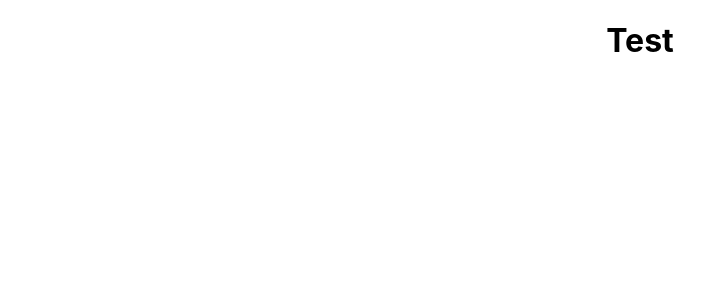
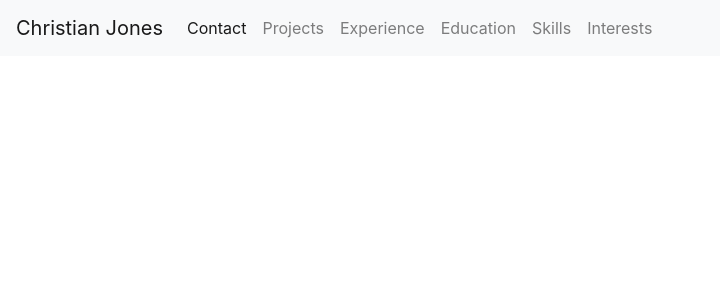
Before and after one commit to jonesec2/React_Portfolio, a React (Create React App) app: page / in a window 1280 px wide. Shown: the top 300 px of the page, without its empty margins (0-720 px from the left). Built offline with nearby package versions, Linux system fonts and the light colour scheme.

Commit message:
Added wrapper and nav bar components

```diff
--- a/package.json
+++ b/package.json
@@ -8,6 +8,7 @@
     "@testing-library/user-event": "^7.2.1",
     "react": "^16.13.1",
     "react-dom": "^16.13.1",
+    "react-router-dom": "^5.1.2",
     "react-scripts": "3.4.1"
   },
   "scripts": {
--- a/public/index.html
+++ b/public/index.html
@@ -1,20 +1,21 @@
 <!DOCTYPE html>
 <html lang="en">
+
    <head>
       <meta charset="utf-8" />
       <link rel="icon" href="%PUBLIC_URL%/favicon.ico" />
       <meta name="viewport" content="width=device-width, initial-scale=1" />
       <meta name="theme-color" content="#000000" />
-    <meta
-      name="description"
-      content="Web site created using create-react-app"
-    />
+      <meta name="description" content="Web site created using create-react-app" />
       <link rel="apple-touch-icon" href="%PUBLIC_URL%/logo192.png" />
       <!--
          manifest.json provides metadata used when your web app is installed on a
          user's mobile device or desktop. See https://developers.google.com/web/fundamentals/web-app-manifest/
       -->
       <link rel="manifest" href="%PUBLIC_URL%/manifest.json" />
+      <link href="https://maxcdn.bootstrapcdn.com/font-awesome/4.7.0/css/font-awesome.min.css" rel="stylesheet" />
+      <link rel="stylesheet" href="https://cdnjs.cloudflare.com/ajax/libs/twitter-bootstrap/4.0.0/css/bootstrap.min.css" />
+
       <!--
          Notice the use of %PUBLIC_URL% in the tags above.
          It will be replaced with the URL of the `public` folder during the build.
@@ -24,8 +25,9 @@
          work correctly both with client-side routing and a non-root public URL.
          Learn how to configure a non-root public URL by running `npm run build`.
       -->
-    <title>React App</title>
+      <title>Edward Jones</title>
    </head>
+
    <body>
       <noscript>You need to enable JavaScript to run this app.</noscript>
       <div id="root"></div>
@@ -40,4 +42,5 @@
          To create a production bundle, use `npm run build` or `yarn build`.
       -->
    </body>
+
 </html>
--- a/src/App.js
+++ b/src/App.js
@@ -1,13 +1,29 @@
 import React from 'react';
+import {
+   BrowserRouter as Router,
+   // Switch,
+   // Route,
+   // Link,
+   // useRouteMatch,
+   // useParams
+ } from "react-router-dom";
 // import logo from './logo.svg';
 import './App.css';
+import Wrapper from './components/Wrapper/Wrapper';
+import Navbar from './components/Navbar/Navbar';
 
 function App() {
    return (
-      <div className="App">
-         <h1 className="text-center">Test</h1>
-    </div >
-  );
+      <Router>
+         <div className="App">
+            <Wrapper>
+               <Navbar>
+
+               </Navbar>
+            </Wrapper>
+         </div >
+      </Router>
+   );
 }
 
 export default App;
--- /dev/null
+++ b/src/components/Navbar/Navbar.js
@@ -0,0 +1,72 @@
+import React from "react";
+import { Link } from "react-router-dom";
+import "./style.css";
+
+// Depending on the current path, this component sets the "active" class on the appropriate navigation link item
+function Navbar() {
+  return (
+    <nav className="navbar navbar-expand-lg navbar-light bg-light">
+      <Link className="navbar-brand" to="/">
+        Christian Jones
+      </Link>
+      <div>
+        <ul className="navbar-nav">
+          <li className="nav-item">
+            <Link
+              to="/"
+              className={
+                window.location.pathname === "/" || window.location.pathname === "/contact"
+                  ? "nav-link active"
+                  : "nav-link"
+              }
+            >
+              Contact
+            </Link>
+          </li>
+          <li className="nav-item">
+            <Link
+              to="/projects"
+              className={window.location.pathname === "/projects" ? "nav-link active" : "nav-link"}
+            >
+              Projects
+            </Link>
+          </li>
+          <li className="nav-item">
+            <Link
+              to="/experience"
+              className={window.location.pathname === "/experience" ? "nav-link active" : "nav-link"}
+            >
+              Experience
+            </Link>
+          </li>
+          <li className="nav-item">
+            <Link
+              to="/education"
+              className={window.location.pathname === "/education" ? "nav-link active" : "nav-link"}
+            >
+              Education
+            </Link>
+          </li>
+          <li className="nav-item">
+            <Link
+              to="/skills"
+              className={window.location.pathname === "/skills" ? "nav-link active" : "nav-link"}
+            >
+              Skills
+            </Link>
+          </li>
+          <li className="nav-item">
+            <Link
+              to="/interests"
+              className={window.location.pathname === "/interests" ? "nav-link active" : "nav-link"}
+            >
+              Interests
+            </Link>
+          </li>
+        </ul>
+      </div>
+    </nav>
+  );
+}
+
+export default Navbar;
--- /dev/null
+++ b/src/components/Navbar/style.css
@@ -0,0 +1,3 @@
+nav.navbar.navbar-default {
+   margin-bottom: 0;
+}
--- /dev/null
+++ b/src/components/Wrapper/Wrapper.js
@@ -0,0 +1,8 @@
+import React from "react";
+import "./style.css";
+
+function Wrapper(props) {
+  return <main className="wrapper" {...props} />;
+}
+
+export default Wrapper;
--- /dev/null
+++ b/src/components/Wrapper/style.css
@@ -0,0 +1,4 @@
+.wrapper {
+   min-height: 100%;
+   padding-bottom: 100px;
+}
```
Also changed, not shown: src/pages/Home.js (added), 1 other file (tests, documents, lock files or other folders). Lines whose indentation alone changed are shown as unchanged.
